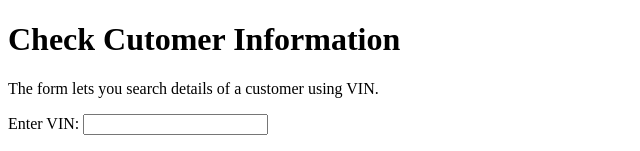
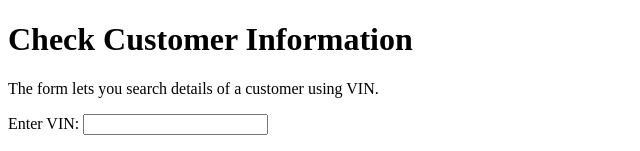
Before and after one commit to ashutoshrcf/widget, a plain HTML site: page index.html in a window 1280 px wide. Shown: the top 151 px of the page, without its empty margins (0-640 px from the left). Drawn offline with Linux system fonts and the light colour scheme.

Commit message:
Update index.html

```diff
--- a/index.html
+++ b/index.html
@@ -2,7 +2,7 @@
 <html>
 <body>
 
-<h1>Check Cutomer Information</h1>
+<h1>Check Customer Information</h1>
 
 <p>The form lets you search details of a customer using VIN.</p>
 
```
